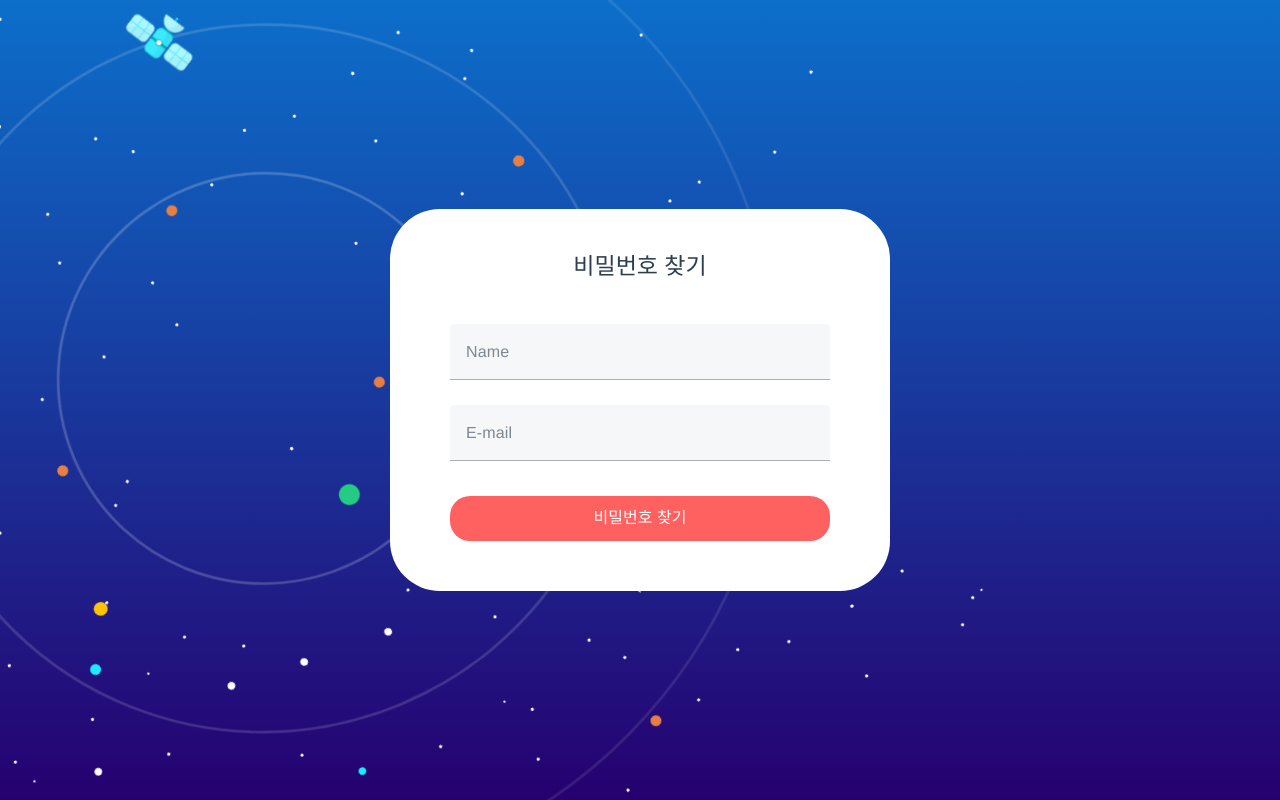
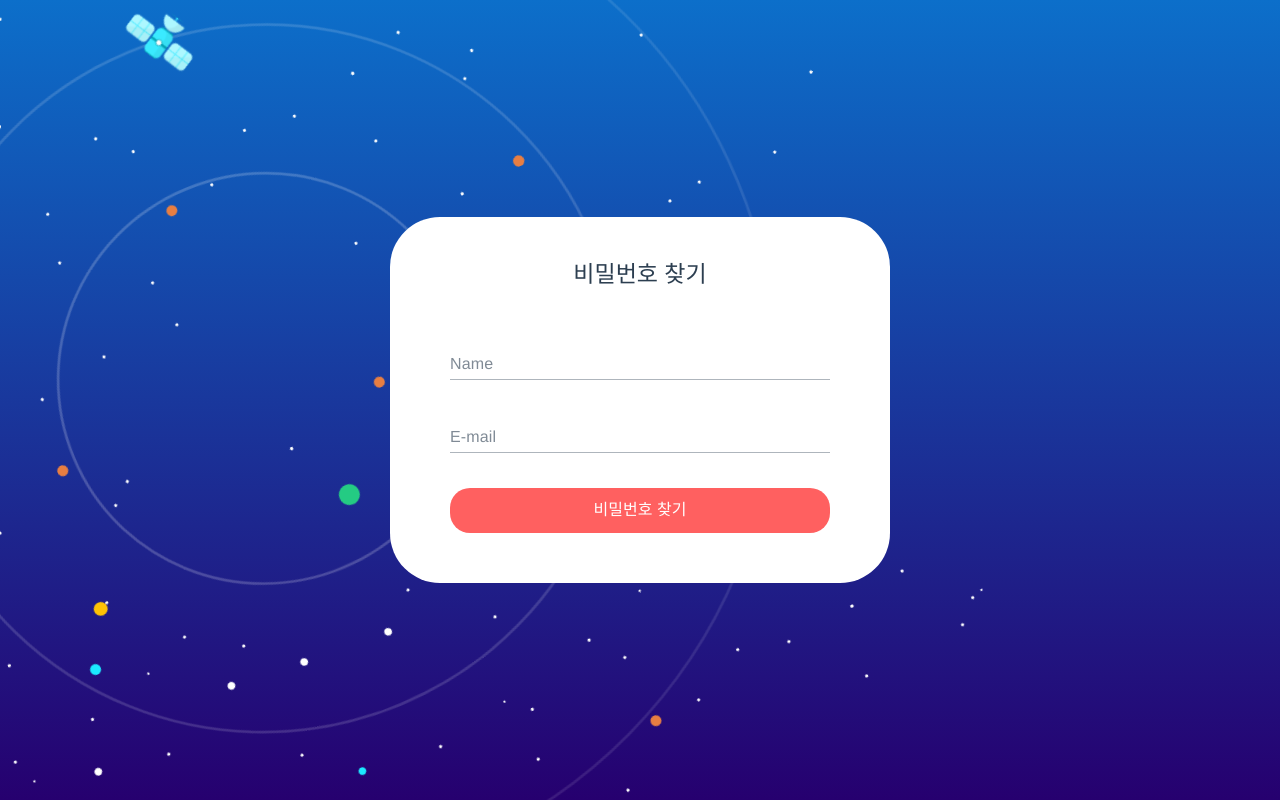
Before and after one commit to PROJECT-SSILY/SSILY, a Vue app in the folder frontend/: page /findpw in a window 1280 px wide. Built offline with nearby package versions, Linux system fonts and the light colour scheme; a web font is replaced by a local one.

Commit message:
fix : css 수정

```diff
--- a/frontend/src/views/Accounts/FindPassword.vue
+++ b/frontend/src/views/Accounts/FindPassword.vue
@@ -8,12 +8,14 @@
           :counter="10"
           :rules="[state.rules.required, state.rules.nameRules]"
           label="Name"
+          variant="underlined"
           required
         ></v-text-field>
         <v-text-field
           v-model="state.form.email.value"
           :rules="[state.rules.required, state.rules.emailRules]"
           label="E-mail"
+          variant="underlined"
           required
         ></v-text-field>
         <alert-dialog v-if="state.alert" />
```
